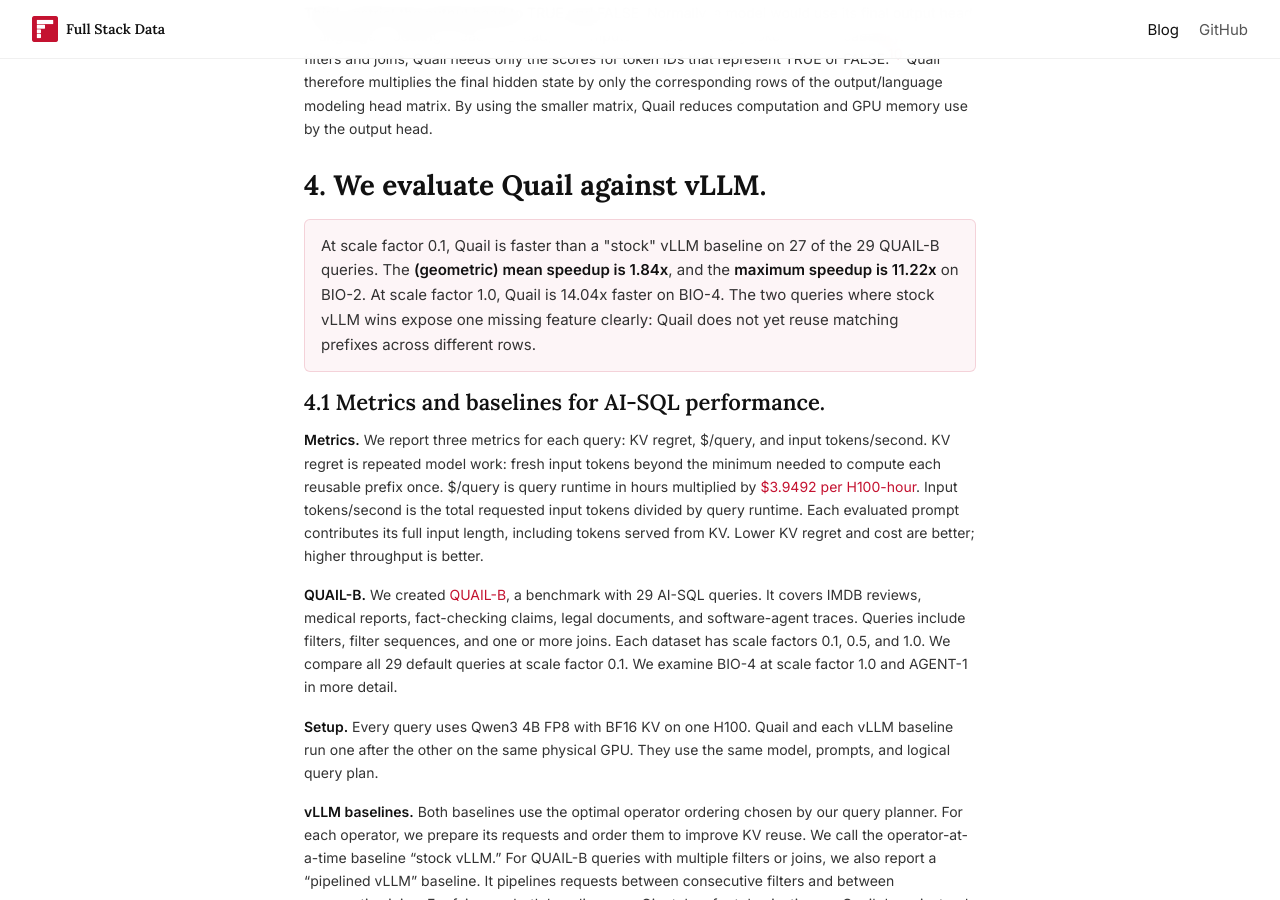
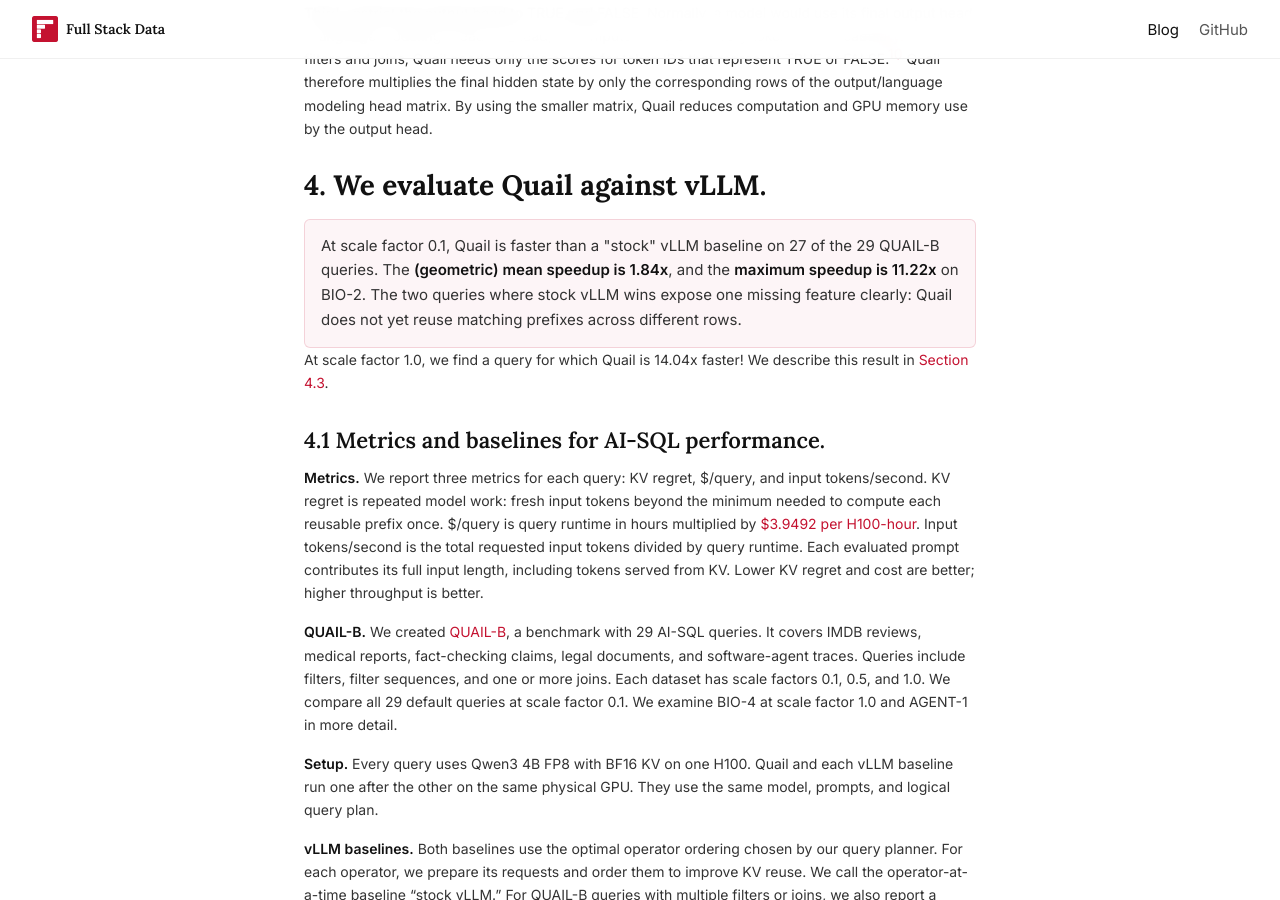
Before and after one commit to fsdatalab/fsdatalab.github.io, a Jekyll site: the page built from _posts/2026-09-24-introducing-quail.md, in a window 1280 px wide and 900 px high, scrolled down 9875 px. Built offline with Jekyll 4.4.1, drawn with Linux system fonts in a browser that asks for light colours.

Commit message:
Move BIO-4 result below callout

```diff
--- a/_posts/2026-09-24-introducing-quail.md
+++ b/_posts/2026-09-24-introducing-quail.md
@@ -618,7 +618,10 @@
 
 # 4. We evaluate Quail against vLLM.
 
-<aside class="tldr result-callout">At scale factor 0.1, Quail is faster than a &quot;stock&quot; vLLM baseline on 27 of the 29 QUAIL-B queries. The <strong>(geometric) mean speedup is 1.84x</strong>, and the <strong>maximum speedup is 11.22x</strong> on BIO-2. At scale factor 1.0, Quail is 14.04x faster on BIO-4. The two queries where stock vLLM wins expose one missing feature clearly: Quail does not yet reuse matching prefixes across different rows.</aside>
+<aside class="tldr result-callout">At scale factor 0.1, Quail is faster than a &quot;stock&quot; vLLM baseline on 27 of the 29 QUAIL-B queries. The <strong>(geometric) mean speedup is 1.84x</strong>, and the <strong>maximum speedup is 11.22x</strong> on BIO-2. The two queries where stock vLLM wins expose one missing feature clearly: Quail does not yet reuse matching prefixes across different rows.</aside>
+
+At scale factor 1.0, we find a query for which Quail is 14.04x faster!
+We describe this result in [Section 4.3](#43-quail-dominates-vllm-on-bio-4-1404x-faster).
 
 ## 4.1 Metrics and baselines for AI-SQL performance.
 
```
